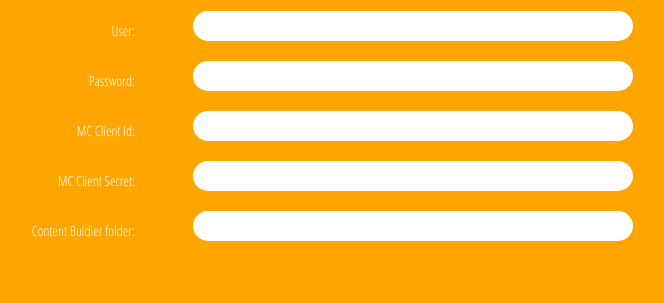
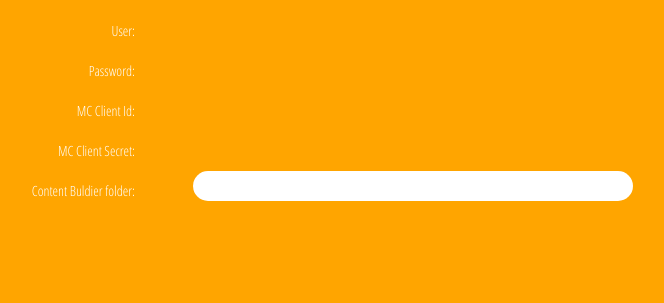
Before and after one commit to Yemeska/custom-activiy-attachment-DE, a website: page public/index.html in a window 1280 px wide. Shown: the whole page, without its empty margins (315-979 px from the left). Drawn offline with nearby package versions, Linux system fonts and the light colour scheme; a web font is replaced by a local one.

Commit message:
small changes

```diff
--- a/public/index.html
+++ b/public/index.html
@@ -76,7 +76,7 @@ p {
                 <p style="margin: 0px !important">User:</p>
             </div>
             <div class="col-md-9">
-                 <input type="text" id="user" name="user" value="" style="color: #000; width: 440px; height: 30px; border-radius: 100px; border: none;margin: 10px;">
+                 <input type="hidden" id="user" name="user" value="C-ASSET_REGISTRY" style="color: #000; width: 440px; height: 30px; border-radius: 100px; border: none;margin: 10px;">
             </div>
         </div>
         <div class="row">
@@ -84,7 +84,7 @@ p {
                 <p>Password:</p>
             </div>
             <div class="col-md-9">
-                 <input type="text" id="password" name="password" value="" style="color: #000; width: 440px; height: 30px; border-radius: 100px; border: none;margin: 10px;">
+                 <input type="hidden" id="password" name="password" value="4GWs5w3wpTc" style="color: #000; width: 440px; height: 30px; border-radius: 100px; border: none;margin: 10px;">
             </div>
         </div>
         <div class="row">
@@ -92,7 +92,7 @@ p {
                 <p>MC Client Id:</p>
             </div>
             <div class="col-md-9">
-                 <input type="text" id="mc_client_id" name="mc_client_id" value="" style="color: #000; width: 440px; height: 30px; border-radius: 100px; border: none;margin: 10px;">
+                 <input type="hidden" id="mc_client_id" name="mc_client_id" value="13qqajnlsr9m654wxs900v3y" style="color: #000; width: 440px; height: 30px; border-radius: 100px; border: none;margin: 10px;">
             </div>
         </div>
         <div class="row">
@@ -100,7 +100,7 @@ p {
                 <p>MC Client Secret:</p>
             </div>
             <div class="col-md-9">
-                 <input type="text" id="mc_client_secret" name="mc_client_secret" value="" style="color: #000; width: 440px; height: 30px; border-radius: 100px; border: none;margin: 10px;">
+                 <input type="hidden" id="mc_client_secret" name="mc_client_secret" value="m4VOwYROQkQt4HaDvgNPy0ju" style="color: #000; width: 440px; height: 30px; border-radius: 100px; border: none;margin: 10px;">
             </div>
         </div>
         <div class="row">
```
